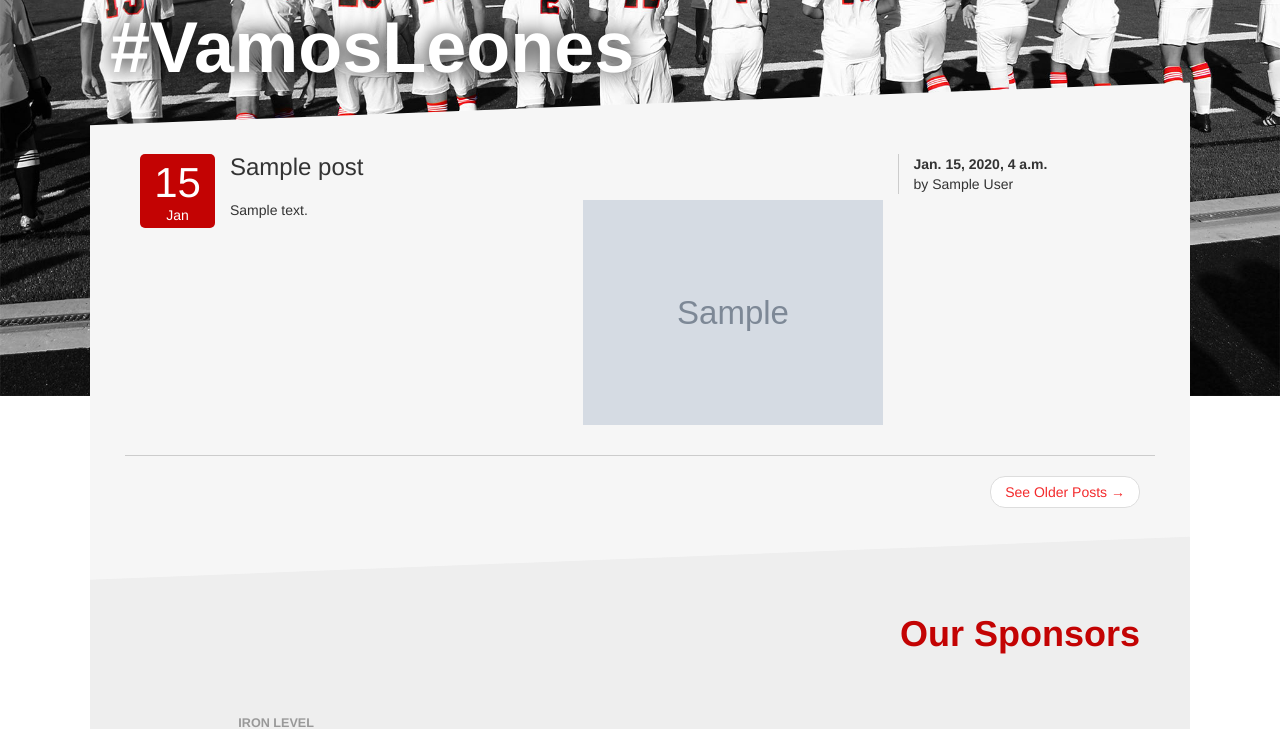
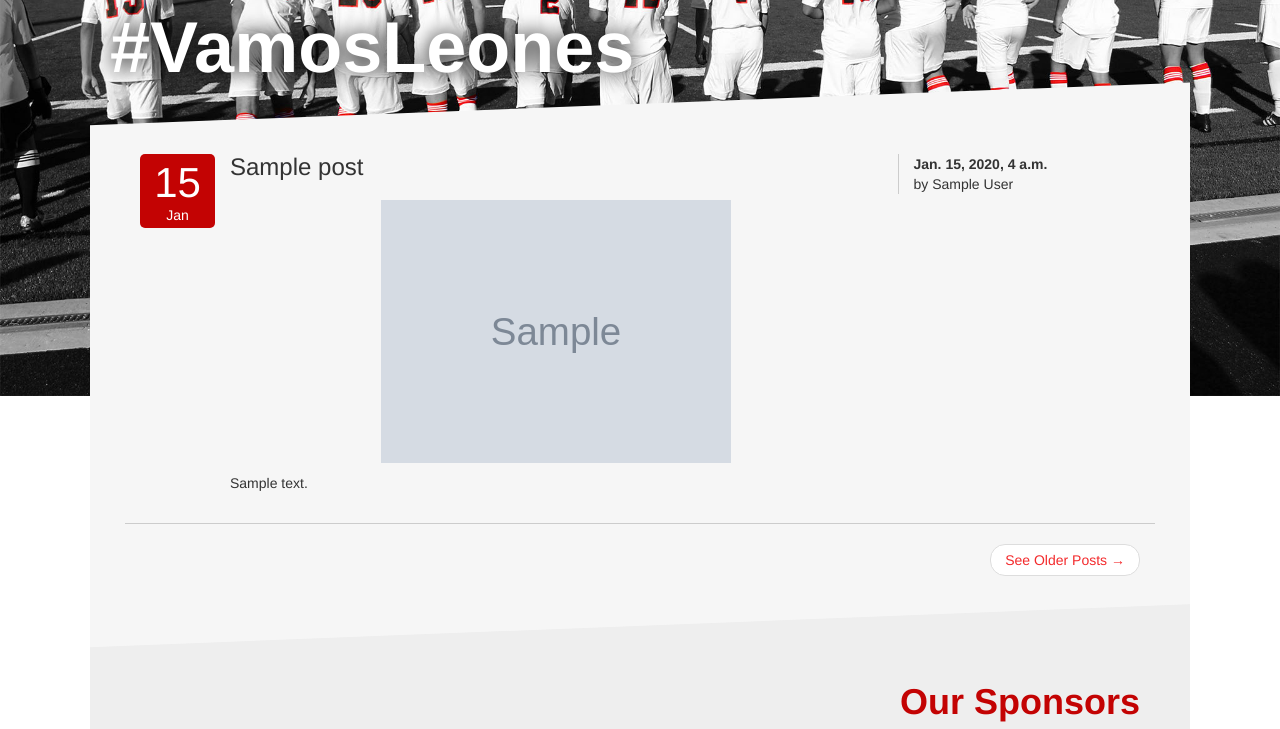
Before and after one commit to acewert/whsboyssoccer, a Django app: page / in a window 1280 px wide. Shown: the part 404-1133 px from the top of the page. Run offline with Django 3.2, Linux system fonts and the light colour scheme; tables that the repository leaves empty hold one stand-in row (values such as "Sample post"); grey boxes marked "Sample" are stand-in pictures; some libraries are stand-ins or nearby versions.

Commit message:
Fix post image size

```diff
--- a/app/static/styles/home.css
+++ b/app/static/styles/home.css
@@ -9,7 +9,8 @@
 .post-image {
     display: block;
     margin: 0 auto 10px auto;
-    max-width: 100%;
+    max-width: 350px;
+    width: 100%;
 }
 
 .post-date {
@@ -66,13 +67,6 @@
         .post-title {
             margin-left: 90px;
             text-align: left;
-        }
-
-        .post-image {
-            float: right;
-            margin: 0 0px 10px 10px;
-            max-width: 50%;
-            width: 300px;
         }
 
         .post-body {
--- a/app/templates/home.html
+++ b/app/templates/home.html
@@ -3,7 +3,7 @@
 {% load static %}
 
 {% block styles %}
-    <link href="{% static 'styles/home.css' %}?9" rel="stylesheet" type="text/css">
+    <link href="{% static 'styles/home.css' %}?10" rel="stylesheet" type="text/css">
 {% endblock %}
 
 {% block page-title %}#VamosLeones{% endblock %}
```
